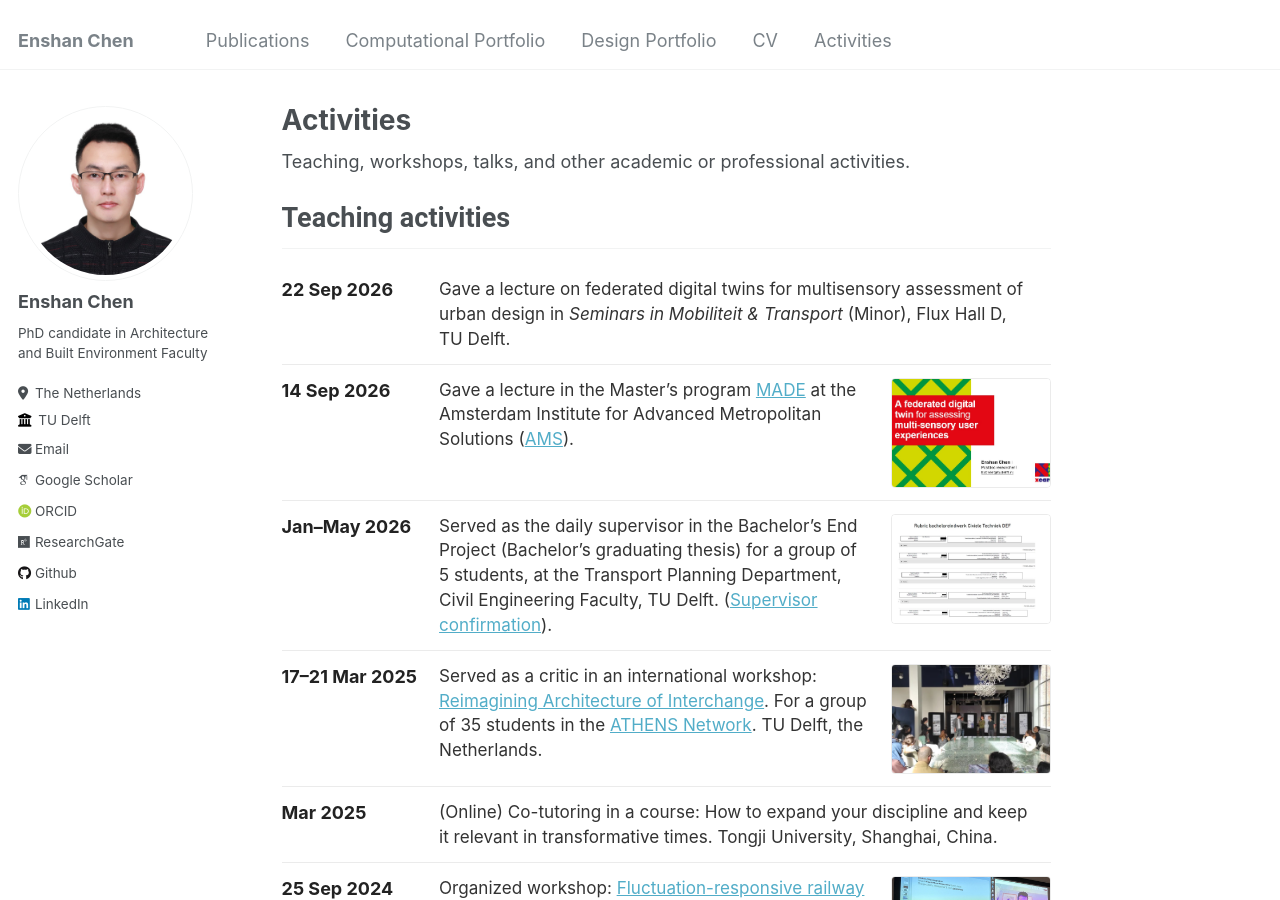
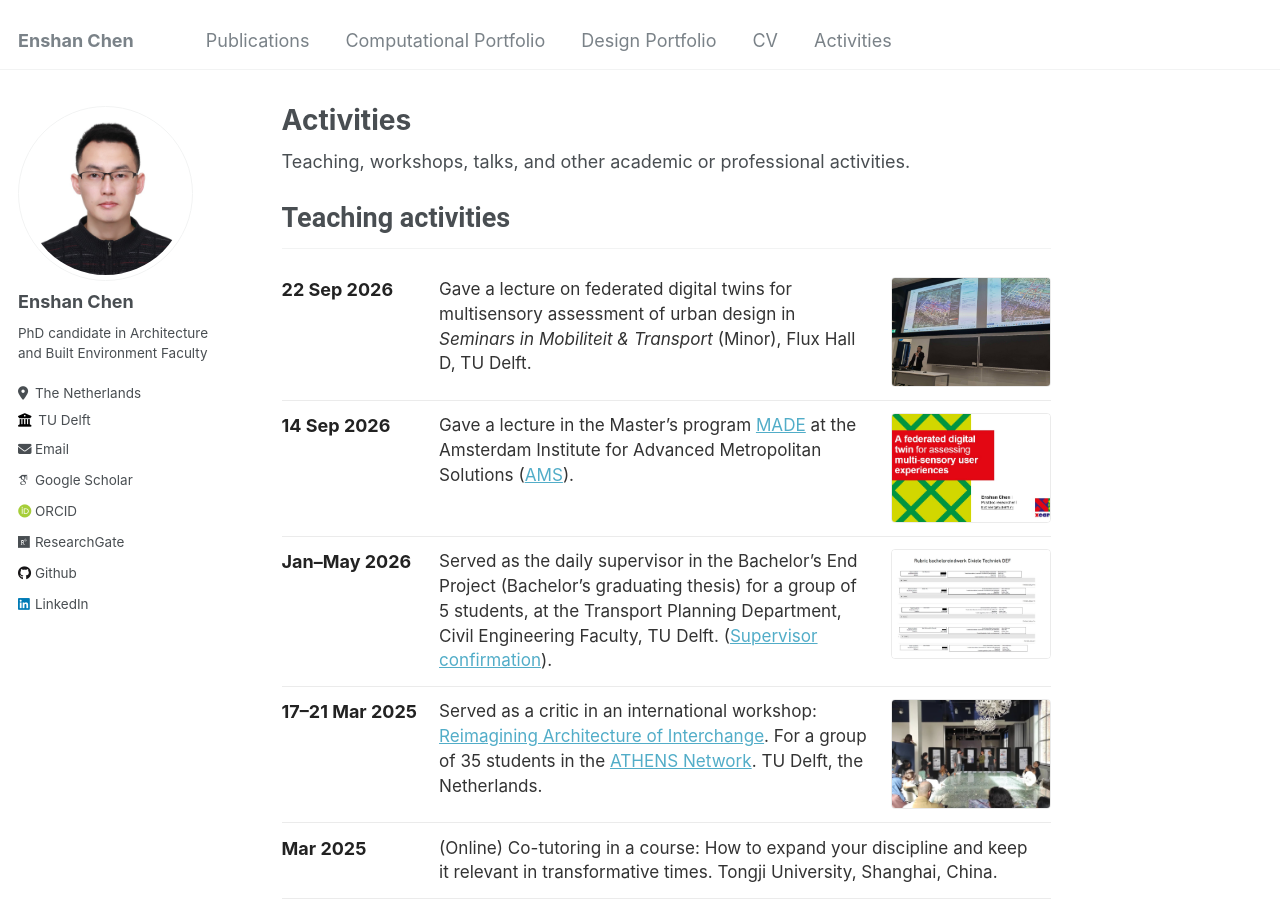
Before and after one commit to 1309928130/1309928130.github.io, a Jekyll site: the page built from _pages/activities.md, in a window 1280 px wide and 900 px high. Built offline with Jekyll 4.4.1, drawn with Linux system fonts in a browser that asks for light colours; some web fonts are replaced.

Commit message:
Add photo for Mobility & Transport seminar lecture.
Co-authored-by: Cursor <cursoragent@cursor.com>

```diff
--- a/_data/activities.yml
+++ b/_data/activities.yml
@@ -9,6 +9,7 @@ sections:
           Gave a lecture on federated digital twins for multisensory assessment
           of urban design in *Seminars in Mobiliteit & Transport* (Minor),
           Flux Hall D, TU Delft.
+        image: "/images/activities/mobiliteit-transport-seminar-2026.jpg"
 
       - date: "14 Sep 2026"
         description: >-
```
Also changed, not shown: images/activities/mobiliteit-transport-seminar-2026.jpg (added).
